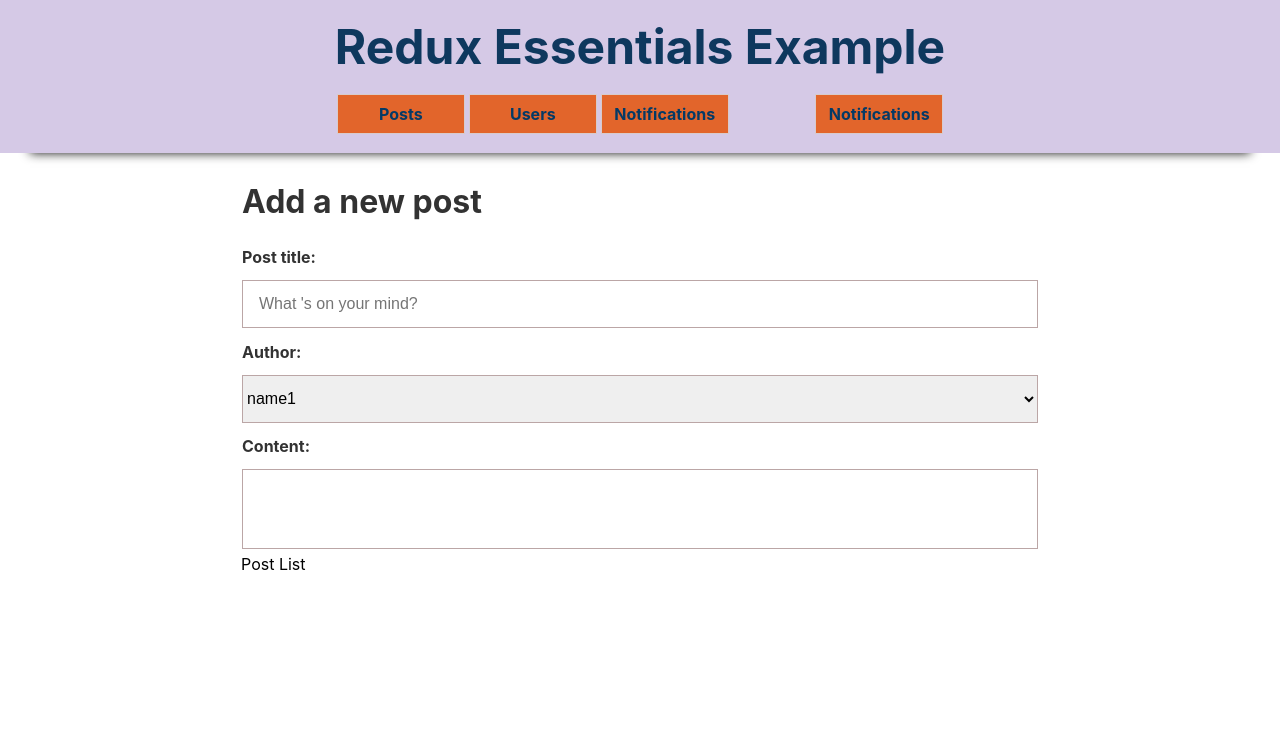
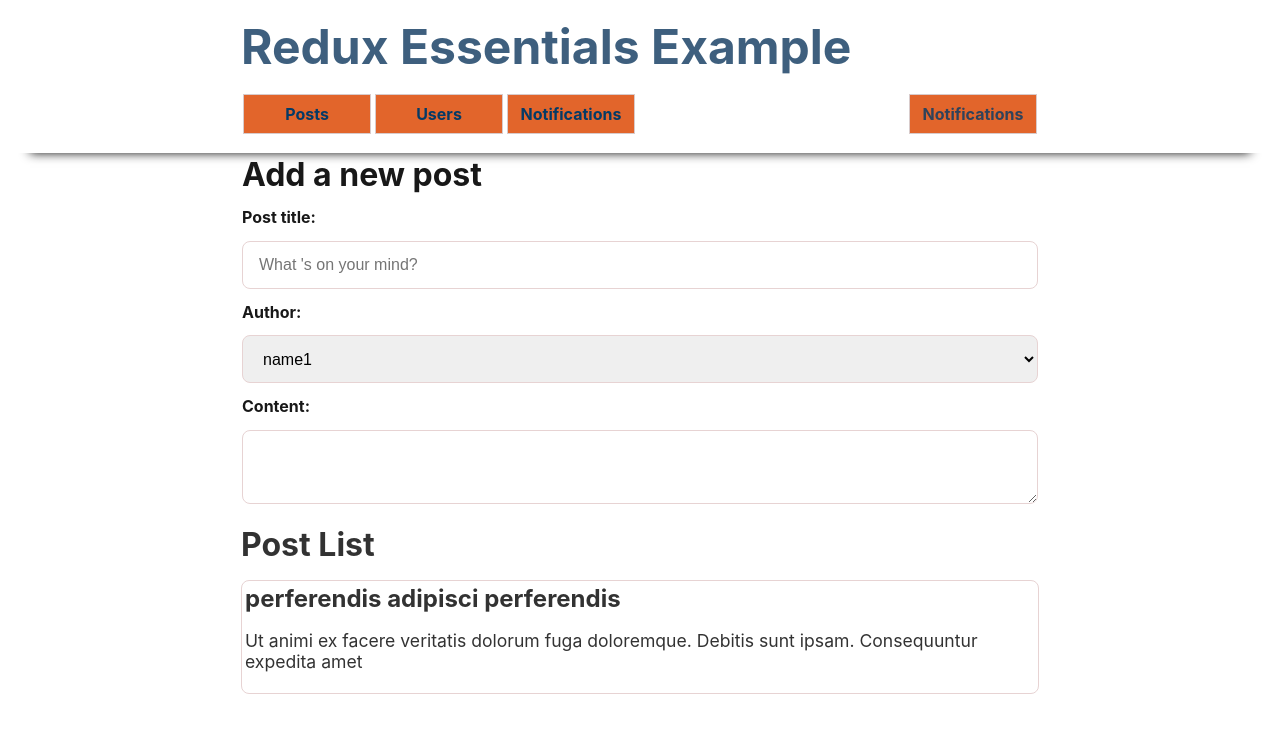
Before and after one commit to nghiaphantien1090/postManagerRedux, a React (Create React App) app: page / in a window 1280 px wide. Shown: the top 732 px of the page. Built offline with nearby package versions, Linux system fonts and the light colour scheme; what @mswjs/data, mock-socket, txtgen would draw is missing.

Commit message:
commit for postlist component

```diff
--- a/public/index.html
+++ b/public/index.html
@@ -24,7 +24,7 @@
       work correctly both with client-side routing and a non-root public URL.
       Learn how to configure a non-root public URL by running `npm run build`.
     -->
-    <title>React Redux App</title>
+    <title>Posts Manager App</title>
   </head>
   <body>
     <noscript>You need to enable JavaScript to run this app.</noscript>
--- a/src/App.tsx
+++ b/src/App.tsx
@@ -3,7 +3,7 @@ import NavBar from './app/NavBar';
 import {BrowserRouter as Router,
         Route,
       Routes,
-    Navigate} from 'react-router-dom'
+       Navigate} from 'react-router-dom'
 import PostList from './features/posts/PostList';
 import UsersList from './features/users/UsersList';
 import NotificationsList from './features/notifications/NotificationsList';
--- a/src/app/NavBar.tsx
+++ b/src/app/NavBar.tsx
@@ -1,11 +1,10 @@
 import clsx from 'clsx'
 import style from './navBar.module.scss'
 import { Link } from 'react-router-dom'
-
 export default function NavBar(){
     return(
-        <div className={clsx(style.navBar)}>
-            <section>
+        <div className={style.nav}>
+            <div className={clsx(style.container)}>
                 <h1>
                     Redux Essentials Example
                 </h1>
@@ -27,7 +26,7 @@ export default function NavBar(){
                         </p>
                     </div>
                 </div>
-            </section>
+            </div>
         </div>
     )
 }
--- a/src/app/navBar.module.scss
+++ b/src/app/navBar.module.scss
@@ -1,19 +1,22 @@
 @use 'src/GlobalStyle/_globalStyle.module.scss';
 
-.navBar {
-    display: flex;
+.nav {
+    background-color: var(--redux-color);
+    box-shadow: 0px 30px 10px -30px #111;
+}
+
+.container {
     align-items: center;
     height: auto;
-    background-color: var(--redux-color);
-    box-shadow: 0px 30px 10px -30px #111;
+
     h1 {
         margin: 1rem 0;
         font-size: 3rem;
         color: rgb(14, 56, 94);
     }
-    section {
-        @include globalStyle.container
-    }
+
+    @include globalStyle.container;
+
     .controls {
         display: flex;
         justify-content: space-between;
@@ -25,19 +28,21 @@
         display: flex;
 
     }
+
     .wrapLinkBtns {
         display: flex;
-        :nth-child(n){
+
+        :nth-child(n) {
             @extend .btnControl;
         }
     }
+
     .btnControl {
         @include globalStyle.btnBasic;
         display: flex;
     }
-    .btnNotifications{
+
+    .btnNotifications {
         @extend .btnControl;
-
-
     }
 }
--- a/src/features/posts/AddPostForm.tsx
+++ b/src/features/posts/AddPostForm.tsx
@@ -6,7 +6,8 @@ import style from "../style.module.scss"
 export default function AddPostForm(){
 // const post=useGetPostsQuery()
     return(
-        <section className={clsx(style.container)}>
+        <section className={clsx(style.addPostForm)}>
+            <div className={clsx(style.container)}>
             <h1>
                 Add a new post
             </h1>
@@ -19,7 +20,7 @@ export default function AddPostForm(){
                     Author:
                 </h2>
                 <select>
-                    <option value="0" className={clsx(style.selectList)}>name1</option>
+                    <option value="0">name1</option>
                     <option value="1">name2</option>
                     <option value="2">name1</option>
                     <option value="3">name1</option>
@@ -29,6 +30,7 @@ export default function AddPostForm(){
                 </h2>
                 <textarea></textarea>
             </form>
+            </div>
         </section>
     )
 }
--- a/src/features/posts/PostList.tsx
+++ b/src/features/posts/PostList.tsx
@@ -1,10 +1,24 @@
 import React from "react";
+import style from '../style.module.scss'
+import clsx from "clsx";
 
-function PostList(){
+function PostList() {
 
 
-    return(
-        <div>Post List</div>
+    return (
+        <>
+            <h1 className={clsx(style.my1)}>
+                Post List
+            </h1>
+            <div className={clsx(style.postExcerpt)}>
+                <h3 >
+                    perferendis adipisci perferendis
+                </h3>
+                <div className={clsx(style.postContent)}>
+                    <p>Ut animi ex facere veritatis dolorum fuga doloremque. Debitis sunt ipsam. Consequuntur expedita amet</p>
+                </div>
+            </div>
+        </>
     )
 }
 export default PostList
--- a/src/features/style.module.scss
+++ b/src/features/style.module.scss
@@ -1,45 +1,87 @@
 @use 'src/GlobalStyle/_globalStyle.module.scss';
-.container{
+
+.container {
     @include globalStyle.container;
-    h1{
-        opacity: 80%;
+}
+
+.addPostForm {
+    h1 {
+        opacity: 90%;
         font-size: 2rem;
     }
-    h2{
-        opacity: 80%;
+
+    h2 {
+        opacity: 90%;
         font-size: 1rem;
     }
-    input{
+
+    input {
+        padding: 1rem;
         display: block;
+        outline: none;
+        height: 3rem;
+        border: 1px solid var(--border-color);
+        font-size: 1rem;
+        border-radius: 0.5rem;
+
+    }
+
+    textarea {
         padding: 1rem;
-        outline:  none;
-        height: 3rem;
-        border: 1px solid rgb(187, 166, 166);
-        width: 100%;
-        font-size: 1rem;
-    }
-    textarea{
         border-left: 0px;
         border-right: 0px;
-        padding: 1rem;
-        border: 1px solid rgb(187, 166, 166);
-        height: 5rem;
-        outline:  none;
-        width: 100%;
-        resize: none;
+        border: 1px solid var(--border-color);
+        height: auto;
+        outline: none;
+        resize: vertical;
         font-size: 1rem;
+        border-radius: 0.5rem;
     }
-    select{
+
+    select {
+        height: 3rem;
+        padding-left: 1rem;
+        margin-bottom: 0.5 rem;
         border-left: 0;
         border-right: 0;
-        border: 1px solid rgb(187, 166, 166);
-        height: 3rem;
-        outline:  none;
-        width: 100%;
+        border: 1px solid var(--border-color);
+        outline: none;
         line-height: 1;
         font-size: 1rem;
-        margin-bottom: 0.5 rem;
         font-size: 1rem;
+        border-radius: 0.5rem;
+    }
 
+    :nth-child(n){
+        width: 100%;
+    }
 }
+.postExcerpt{
+    padding: 3px;
+    height: auto;
+    border: 1px solid var(--border-color);
+    border-radius: 0.5rem;
+    h3{
+        margin: 0;
+        font-size: 1.5rem;
+    }
+    .postContent{
+        p{
+            font-size: 1.1rem;
+
+        }
+    }
 }
+h1{
+    margin: 0;
+    font-size: 2rem;
+    opacity: 90%;
+}
+.my2{
+    margin-top: 2rem;
+    margin-bottom: 2rem;
+}
+.my1{
+    margin-top: 1rem;
+    margin-bottom: 1rem;
+}
--- a/src/index.module.scss
+++ b/src/index.module.scss
@@ -9,13 +9,17 @@ body {
     textarea {
         font-family: var(--font-primary)
     }
-    font-family: var(--font-primary)
+    font-family: var(--font-primary);
+    h1,h2,h3,h4,h5,p{
+        opacity: 80%;
+    }
 
 }
 
 :root {
-    --redux-color: #d5c9e6;
+    --redux-color: #ffffff;
     --font-primary: -apple-system, BlinkMacSystemFont, 'Segoe UI', 'Roboto', 'Oxygen', 'Ubuntu', 'Cantarell', 'Fira Sans', 'Droid Sans', 'Helvetica Neue', sans-serif;
+    --border-color:rgb(231, 211, 211);
 }
 
 *,
```
